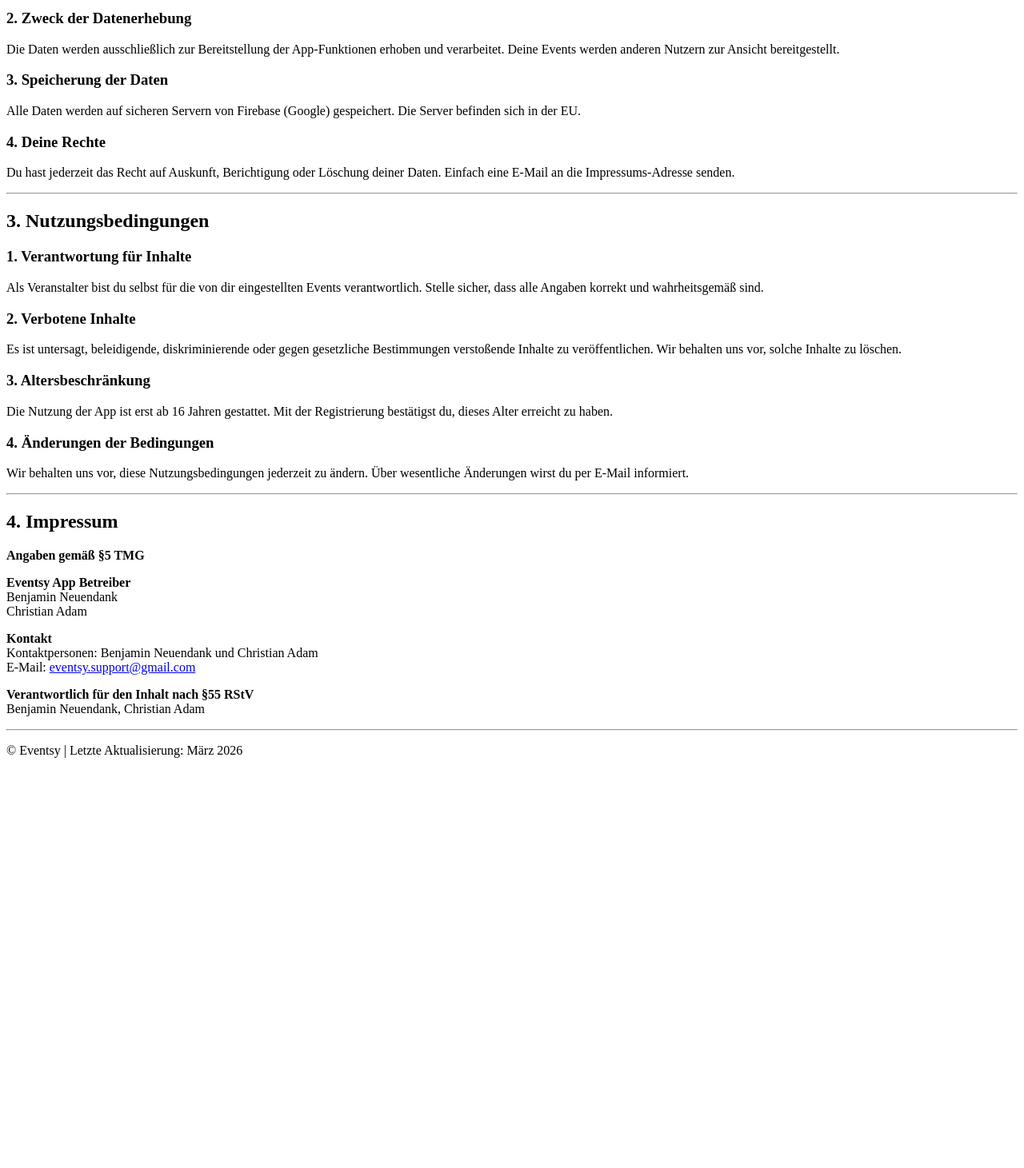
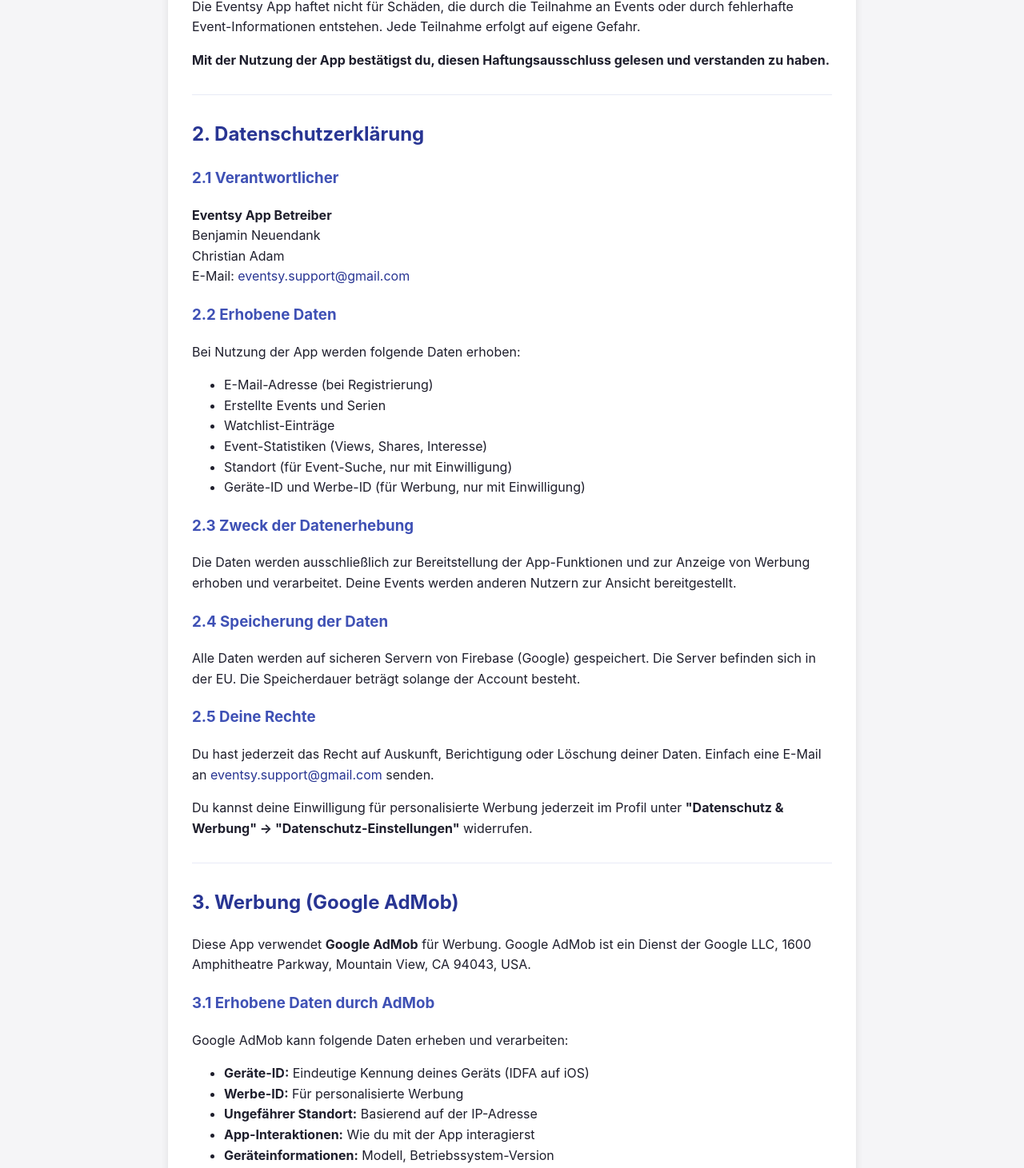
Before and after one commit to Benny10001/eventsy-dsgvo, a plain HTML site: page dsgvo.html in a window 1280 px wide. Shown: the part 711-2172 px from the top of the page at 80% size. Before the commit the page ends 1675 px from the top, so only its background shows below. Drawn offline with Linux system fonts and the light colour scheme.

Commit message:
Update dsgvo.html

```diff
--- a/dsgvo.html
+++ b/dsgvo.html
@@ -2,27 +2,87 @@
 <html lang="de">
 <head>
     <meta charset="UTF-8">
+    <meta name="viewport" content="width=device-width, initial-scale=1.0">
     <title>Eventsy - Rechtliche Informationen</title>
+    <style>
+        body {
+            font-family: -apple-system, BlinkMacSystemFont, 'Segoe UI', Roboto, Helvetica, Arial, sans-serif;
+            line-height: 1.6;
+            color: #1E1E2C;
+            background-color: #F5F5F7;
+            margin: 0;
+            padding: 20px;
+        }
+        .container {
+            max-width: 800px;
+            margin: 0 auto;
+            background: white;
+            padding: 30px;
+            border-radius: 16px;
+            box-shadow: 0 2px 10px rgba(0,0,0,0.1);
+        }
+        h1 {
+            color: #1A237E;
+            border-bottom: 2px solid #283593;
+            padding-bottom: 10px;
+        }
+        h2 {
+            color: #283593;
+            margin-top: 30px;
+        }
+        h3 {
+            color: #3F51B5;
+            margin-top: 20px;
+        }
+        hr {
+            margin: 30px 0;
+            border: none;
+            border-top: 1px solid #E8EAF6;
+        }
+        footer {
+            margin-top: 40px;
+            text-align: center;
+            color: #5C5C6E;
+            font-size: 12px;
+            border-top: 1px solid #E8EAF6;
+            padding-top: 20px;
+        }
+        a {
+            color: #283593;
+            text-decoration: none;
+        }
+        a:hover {
+            text-decoration: underline;
+        }
+        .highlight {
+            background-color: #E8EAF6;
+            padding: 15px;
+            border-radius: 8px;
+            margin: 15px 0;
+        }
+    </style>
 </head>
 <body>
-
+    <div class="container">
         <h1>Eventsy - Rechtliche Informationen</h1>
 
         <!-- ==================== HAFTUNGSAUSSCHLUSS ==================== -->
         <h2>1. Haftungsausschluss</h2>
 
-    <p><strong>Wichtiger Hinweis</strong></p>
+        <div class="highlight">
+            <strong>⚠️ Wichtiger Hinweis</strong>
+        </div>
 
-    <h3>1. Plattformfunktion</h3>
+        <h3>1.1 Plattformfunktion</h3>
         <p>Die Eventsy App ist eine reine Plattform, die Veranstaltern die Möglichkeit bietet, ihre Events zu veröffentlichen. Wir sind selbst keine Veranstalter und führen keine eigenen Events durch.</p>
 
-    <h3>2. Keine Gewährleistung</h3>
+        <h3>1.2 Keine Gewährleistung</h3>
         <p>Wir übernehmen keinerlei Gewähr für die Richtigkeit, Vollständigkeit und Aktualität der eingestellten Events. Die Verantwortung für die Event-Daten liegt ausschließlich bei den jeweiligen Veranstaltern.</p>
 
-    <h3>3. Durchführung der Events</h3>
+        <h3>1.3 Durchführung der Events</h3>
         <p>Wir garantieren nicht, dass angekündigte Events tatsächlich stattfinden. Bitte informiere dich vor der Teilnahme direkt beim Veranstalter über aktuelle Informationen, Änderungen oder Absagen.</p>
 
-    <h3>4. Haftungsausschluss</h3>
+        <h3>1.4 Haftungsausschluss</h3>
         <p>Die Eventsy App haftet nicht für Schäden, die durch die Teilnahme an Events oder durch fehlerhafte Event-Informationen entstehen. Jede Teilnahme erfolgt auf eigene Gefahr.</p>
 
         <p><strong>Mit der Nutzung der App bestätigst du, diesen Haftungsausschluss gelesen und verstanden zu haben.</strong></p>
@@ -32,44 +92,88 @@
         <!-- ==================== DATENSCHUTZERKLÄRUNG ==================== -->
         <h2>2. Datenschutzerklärung</h2>
 
-    <h3>1. Erhobene Daten</h3>
+        <h3>2.1 Verantwortlicher</h3>
+        <p><strong>Eventsy App Betreiber</strong><br>
+        Benjamin Neuendank<br>
+        Christian Adam<br>
+        E-Mail: <a href="mailto:eventsy.support@gmail.com">eventsy.support@gmail.com</a></p>
+
+        <h3>2.2 Erhobene Daten</h3>
+        <p>Bei Nutzung der App werden folgende Daten erhoben:</p>
         <ul>
             <li>E-Mail-Adresse (bei Registrierung)</li>
             <li>Erstellte Events und Serien</li>
             <li>Watchlist-Einträge</li>
-        <li>Event-Statistiken (Views, Shares, etc.)</li>
+            <li>Event-Statistiken (Views, Shares, Interesse)</li>
+            <li>Standort (für Event-Suche, nur mit Einwilligung)</li>
+            <li>Geräte-ID und Werbe-ID (für Werbung, nur mit Einwilligung)</li>
         </ul>
 
-    <h3>2. Zweck der Datenerhebung</h3>
-    <p>Die Daten werden ausschließlich zur Bereitstellung der App-Funktionen erhoben und verarbeitet. Deine Events werden anderen Nutzern zur Ansicht bereitgestellt.</p>
+        <h3>2.3 Zweck der Datenerhebung</h3>
+        <p>Die Daten werden ausschließlich zur Bereitstellung der App-Funktionen und zur Anzeige von Werbung erhoben und verarbeitet. Deine Events werden anderen Nutzern zur Ansicht bereitgestellt.</p>
 
-    <h3>3. Speicherung der Daten</h3>
-    <p>Alle Daten werden auf sicheren Servern von Firebase (Google) gespeichert. Die Server befinden sich in der EU.</p>
+        <h3>2.4 Speicherung der Daten</h3>
+        <p>Alle Daten werden auf sicheren Servern von Firebase (Google) gespeichert. Die Server befinden sich in der EU. Die Speicherdauer beträgt solange der Account besteht.</p>
 
-    <h3>4. Deine Rechte</h3>
-    <p>Du hast jederzeit das Recht auf Auskunft, Berichtigung oder Löschung deiner Daten. Einfach eine E-Mail an die Impressums-Adresse senden.</p>
+        <h3>2.5 Deine Rechte</h3>
+        <p>Du hast jederzeit das Recht auf Auskunft, Berichtigung oder Löschung deiner Daten. Einfach eine E-Mail an <a href="mailto:eventsy.support@gmail.com">eventsy.support@gmail.com</a> senden.</p>
+        <p>Du kannst deine Einwilligung für personalisierte Werbung jederzeit im Profil unter <strong>"Datenschutz & Werbung" → "Datenschutz-Einstellungen"</strong> widerrufen.</p>
+
+        <hr>
+
+        <!-- ==================== WERBUNG (GOOGLE ADMOB) ==================== -->
+        <h2>3. Werbung (Google AdMob)</h2>
+
+        <p>Diese App verwendet <strong>Google AdMob</strong> für Werbung. Google AdMob ist ein Dienst der Google LLC, 1600 Amphitheatre Parkway, Mountain View, CA 94043, USA.</p>
+
+        <h3>3.1 Erhobene Daten durch AdMob</h3>
+        <p>Google AdMob kann folgende Daten erheben und verarbeiten:</p>
+        <ul>
+            <li><strong>Geräte-ID:</strong> Eindeutige Kennung deines Geräts (IDFA auf iOS)</li>
+            <li><strong>Werbe-ID:</strong> Für personalisierte Werbung</li>
+            <li><strong>Ungefährer Standort:</strong> Basierend auf der IP-Adresse</li>
+            <li><strong>App-Interaktionen:</strong> Wie du mit der App interagierst</li>
+            <li><strong>Geräteinformationen:</strong> Modell, Betriebssystem-Version</li>
+        </ul>
+
+        <h3>3.2 Personalisierte Werbung</h3>
+        <p>Du kannst der personalisierten Werbung jederzeit widersprechen. Folge dazu diesen Schritten:</p>
+        <ol>
+            <li>Öffne die Eventsy App</li>
+            <li>Gehe zum <strong>Profil-Tab</strong></li>
+            <li>Tippe auf <strong>"Datenschutz & Werbung"</strong></li>
+            <li>Tippe auf <strong>"Datenschutz-Einstellungen"</strong></li>
+            <li>Dort kannst du deine Einwilligung ändern oder vollständig widerrufen</li>
+        </ol>
+        <p>Alternativ kannst du auf iOS die App-Tracking-Transparenz (ATT) in den Systemeinstellungen deaktivieren.</p>
+
+        <h3>3.3 Rechtsgrundlage</h3>
+        <p>Die Verarbeitung erfolgt auf Grundlage deiner <strong>Einwilligung</strong> (Art. 6 Abs. 1 lit. a DSGVO), die du beim ersten Start der App erteilen kannst. Die Einwilligung kann jederzeit mit Wirkung für die Zukunft widerrufen werden.</p>
+
+        <h3>3.4 Weitere Informationen</h3>
+        <p>Mehr über den Umgang mit deinen Daten bei Google erfährst du in der <a href="https://policies.google.com/privacy" target="_blank">Datenschutzerklärung von Google</a>.</p>
 
         <hr>
 
         <!-- ==================== NUTZUNGSBEDINGUNGEN ==================== -->
-    <h2>3. Nutzungsbedingungen</h2>
+        <h2>4. Nutzungsbedingungen</h2>
 
-    <h3>1. Verantwortung für Inhalte</h3>
+        <h3>4.1 Verantwortung für Inhalte</h3>
         <p>Als Veranstalter bist du selbst für die von dir eingestellten Events verantwortlich. Stelle sicher, dass alle Angaben korrekt und wahrheitsgemäß sind.</p>
 
-    <h3>2. Verbotene Inhalte</h3>
+        <h3>4.2 Verbotene Inhalte</h3>
         <p>Es ist untersagt, beleidigende, diskriminierende oder gegen gesetzliche Bestimmungen verstoßende Inhalte zu veröffentlichen. Wir behalten uns vor, solche Inhalte zu löschen.</p>
 
-    <h3>3. Altersbeschränkung</h3>
+        <h3>4.3 Altersbeschränkung</h3>
         <p>Die Nutzung der App ist erst ab 16 Jahren gestattet. Mit der Registrierung bestätigst du, dieses Alter erreicht zu haben.</p>
 
-    <h3>4. Änderungen der Bedingungen</h3>
+        <h3>4.4 Änderungen der Bedingungen</h3>
         <p>Wir behalten uns vor, diese Nutzungsbedingungen jederzeit zu ändern. Über wesentliche Änderungen wirst du per E-Mail informiert.</p>
 
         <hr>
 
         <!-- ==================== IMPRESSUM ==================== -->
-    <h2>4. Impressum</h2>
+        <h2>5. Impressum</h2>
 
         <p><strong>Angaben gemäß §5 TMG</strong></p>
 
@@ -88,7 +192,8 @@
 
         <footer>
             <p>© Eventsy | Letzte Aktualisierung: März 2026</p>
+            <p><a href="mailto:eventsy.support@gmail.com">eventsy.support@gmail.com</a></p>
         </footer>
-
+    </div>
 </body>
 </html>
```
Lines whose indentation alone changed are shown as unchanged.
